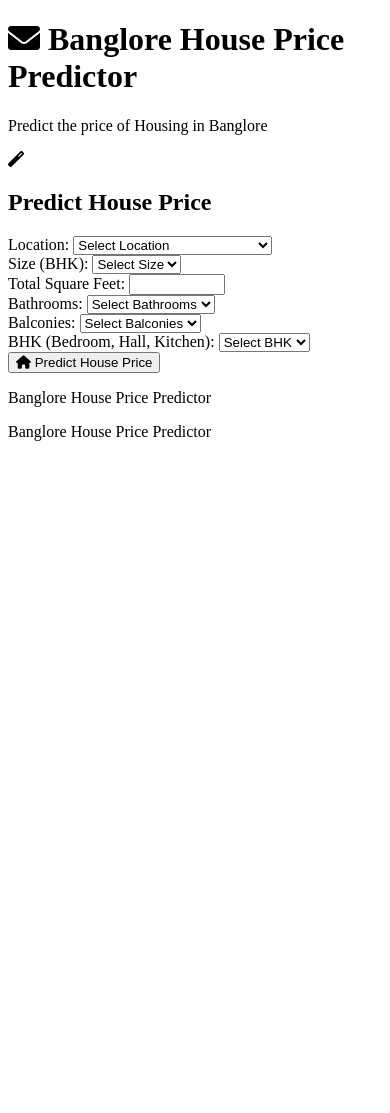
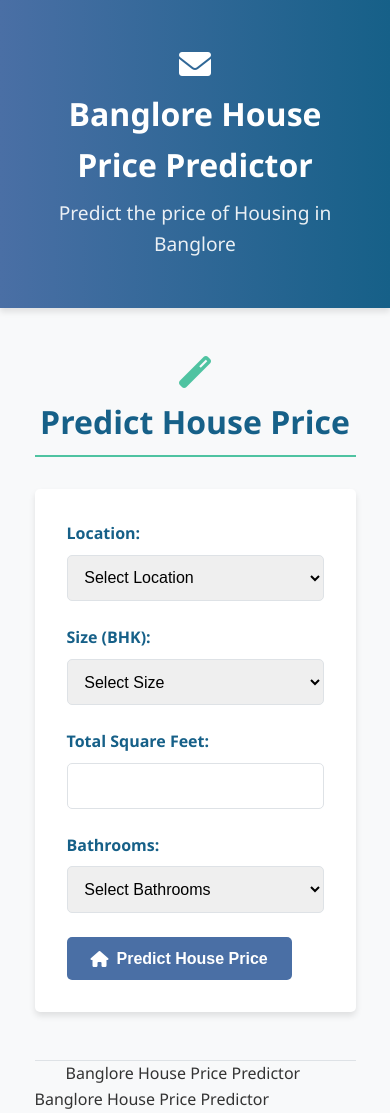
Before and after one commit to anushka3690/Banglore_House_Price_Prediction, a Flask app: page / in a window 390 px wide. Before the commit the page ends 844 px from the top, so only its background shows below. Run offline with Flask 3, Linux system fonts and the light colour scheme.

Commit message:
Webpage Created

```diff
--- /dev/null
+++ b/static/style.css
@@ -0,0 +1,477 @@
+:root {
+    --primary-color: #4a6fa5;
+    --secondary-color: #166088;
+    --accent-color: #4fc3a1;
+    --light-color: #f8f9fa;
+    --dark-color: #343a40;
+    --text-color: #333;
+    --border-color: #dee2e6;
+    --border-radius: 5px;
+    --shadow: 0 4px 6px rgba(0, 0, 0, 0.1);
+    --transition: all 0.3s ease;
+}
+
+* {
+    margin: 0;
+    padding: 0;
+    box-sizing: border-box;
+}
+
+body {
+    font-family: 'Segoe UI', Tahoma, Geneva, Verdana, sans-serif;
+    line-height: 1.6;
+    color: var(--text-color);
+    background-color: var(--light-color);
+}
+
+.container {
+    width: 90%;
+    max-width: 1200px;
+    margin: 0 auto;
+    padding: 0 15px;
+}
+
+/* Header Styles */
+header {
+    background: linear-gradient(to right, var(--primary-color), var(--secondary-color));
+    color: white;
+    padding: 3rem 0;
+    text-align: center;
+    box-shadow: var(--shadow);
+}
+
+header h1 {
+    font-size: 2.5rem;
+    margin-bottom: 0.5rem;
+    display: flex;
+    align-items: center;
+    justify-content: center;
+}
+
+header h1 i {
+    margin-right: 15px;
+}
+
+.tagline {
+    font-size: 1.2rem;
+    opacity: 0.9;
+}
+
+/* Section Styles */
+.section {
+    padding: 3rem 0;
+    border-bottom: 1px solid var(--border-color);
+}
+
+.section:last-child {
+    border-bottom: none;
+}
+
+.section-header {
+    display: flex;
+    align-items: center;
+    margin-bottom: 2rem;
+    padding-bottom: 0.5rem;
+    border-bottom: 2px solid var(--accent-color);
+}
+
+.section-header i {
+    font-size: 2rem;
+    color: var(--accent-color);
+    margin-right: 1rem;
+}
+
+.section-header h2 {
+    font-size: 2rem;
+    color: var(--secondary-color);
+}
+
+/* Form Styles */
+.form-container {
+    background-color: white;
+    padding: 2rem;
+    border-radius: var(--border-radius);
+    box-shadow: var(--shadow);
+}
+
+.form-group {
+    margin-bottom: 1.5rem;
+}
+
+.form-group label {
+    display: block;
+    margin-bottom: 0.5rem;
+    font-weight: bold;
+    color: var(--secondary-color);
+}
+
+.form-group input,
+.form-group select {
+    width: 100%;
+    padding: 0.8rem;
+    border: 1px solid var(--border-color);
+    border-radius: var(--border-radius);
+    font-size: 1rem;
+    transition: var(--transition);
+}
+
+.form-group input:focus,
+.form-group select:focus {
+    border-color: var(--primary-color);
+    box-shadow: 0 0 0 0.2rem rgba(74, 111, 165, 0.25);
+    outline: none;
+}
+
+.btn {
+    display: inline-flex;
+    align-items: center;
+    justify-content: center;
+    padding: 0.8rem 1.5rem;
+    border-radius: var(--border-radius);
+    text-decoration: none;
+    font-weight: bold;
+    cursor: pointer;
+    transition: var(--transition);
+    border: none;
+    font-size: 1rem;
+}
+
+.btn i {
+    margin-right: 0.5rem;
+}
+
+.btn-primary {
+    background-color: var(--primary-color);
+    color: white;
+}
+
+.btn-primary:hover {
+    background-color: var(--secondary-color);
+    transform: translateY(-2px);
+}
+
+/* Responsive */
+@media (max-width: 768px) {
+    header h1 {
+        font-size: 2rem;
+        flex-direction: column;
+    }
+
+    header h1 i {
+        margin-right: 0;
+        margin-bottom: 0.5rem;
+    }
+
+    .section-header {
+        flex-direction: column;
+        text-align: center;
+    }
+
+    .section-header i {
+        margin-right: 0;
+        margin-bottom: 0.5rem;
+    }
+}
+
+@media (max-width: 576px) {
+
+    .form-group input,
+    .form-group select,
+    .btn {
+        font-size: 16px;
+    }
+}
+
+.btn-primary {
+    background-color: var(--primary-color);
+    color: white;
+}
+
+.btn-primary:hover {
+    background-color: var(--secondary-color);
+    transform: translateY(-2px);
+}
+
+/* Feature Importance */
+.feature-importance {
+    margin-top: 2rem;
+}
+
+.importance-bar {
+    margin-bottom: 1rem;
+    background-color: var(--light-color);
+    border-radius: var(--border-radius);
+    overflow: hidden;
+}
+
+.bar {
+    background-color: var(--primary-color);
+    color: white;
+    padding: 0.8rem;
+    display: flex;
+    justify-content: space-between;
+    font-weight: bold;
+}
+
+/* Workflow */
+.workflow-container {
+    display: grid;
+    grid-template-columns: repeat(auto-fit, minmax(250px, 1fr));
+    gap: 1.5rem;
+    margin-top: 2rem;
+}
+
+.workflow-step {
+    background-color: white;
+    border-radius: var(--border-radius);
+    padding: 2rem;
+    box-shadow: var(--shadow);
+    position: relative;
+    transition: var(--transition);
+}
+
+.workflow-step:hover {
+    transform: translateY(-5px);
+}
+
+.step-number {
+    position: absolute;
+    top: -15px;
+    left: -15px;
+    background-color: var(--primary-color);
+    color: white;
+    width: 35px;
+    height: 35px;
+    border-radius: 50%;
+    display: flex;
+    align-items: center;
+    justify-content: center;
+    font-weight: bold;
+    font-size: 1.2rem;
+}
+
+.workflow-step h3 {
+    color: var(--secondary-color);
+    margin-bottom: 1rem;
+    padding-bottom: 0.5rem;
+    border-bottom: 1px solid var(--border-color);
+}
+
+.workflow-step p {
+    margin-bottom: 0.5rem;
+}
+
+.workflow-step ul {
+    margin-left: 1.5rem;
+}
+
+.workflow-step li {
+    margin-bottom: 0.3rem;
+}
+
+/* Results Page */
+.result-container {
+    margin: 2rem 0;
+}
+
+.result {
+    background-color: white;
+    border-radius: var(--border-radius);
+    padding: 2rem;
+    text-align: center;
+    box-shadow: var(--shadow);
+    margin-bottom: 2rem;
+    border-top: 5px solid var(--accent-color);
+}
+
+.high-engagement {
+    border-top-color: var(--success-color);
+}
+
+.medium-engagement {
+    border-top-color: var(--warning-color);
+}
+
+.low-engagement {
+    border-top-color: var(--danger-color);
+}
+
+.result-icon {
+    font-size: 4rem;
+    margin-bottom: 1rem;
+}
+
+.high-engagement .result-icon {
+    color: var(--success-color);
+}
+
+.medium-engagement .result-icon {
+    color: var(--warning-color);
+}
+
+.low-engagement .result-icon {
+    color: var(--danger-color);
+}
+
+.prediction-label {
+    display: inline-block;
+    font-size: 1.5rem;
+    font-weight: bold;
+    padding: 0.5rem 1.5rem;
+    border-radius: var(--border-radius);
+    margin: 1rem 0;
+}
+
+.high-engagement .prediction-label {
+    background-color: rgba(40, 167, 69, 0.1);
+    color: var(--success-color);
+}
+
+.medium-engagement .prediction-label {
+    background-color: rgba(255, 193, 7, 0.1);
+    color: #d39e00;
+}
+
+.low-engagement .prediction-label {
+    background-color: rgba(220, 53, 69, 0.1);
+    color: var(--danger-color);
+}
+
+/* Recommendations */
+.recommendations-container {
+    display: grid;
+    grid-template-columns: repeat(auto-fit, minmax(300px, 1fr));
+    gap: 1.5rem;
+    margin-bottom: 2rem;
+}
+
+.recommendation-card {
+    background-color: white;
+    border-radius: var(--border-radius);
+    padding: 1.5rem;
+    box-shadow: var(--shadow);
+}
+
+.recommendation-card h3 {
+    display: flex;
+    align-items: center;
+    color: var(--secondary-color);
+    margin-bottom: 1rem;
+    padding-bottom: 0.5rem;
+    border-bottom: 1px solid var(--border-color);
+}
+
+.recommendation-card h3 i {
+    margin-right: 0.8rem;
+    color: var(--accent-color);
+}
+
+.recommendation-card ul {
+    margin-left: 1.5rem;
+}
+
+.recommendation-card li {
+    margin-bottom: 0.5rem;
+}
+
+.recommendation-card p {
+    margin-bottom: 1rem;
+}
+
+.action-buttons {
+    display: flex;
+    justify-content: center;
+    margin-top: 2rem;
+}
+
+/* Additional styles for single page approach */
+html {
+    scroll-behavior: smooth;
+}
+
+.sticky-nav {
+    position: sticky;
+    top: 0;
+    z-index: 100;
+}
+
+.prediction-summary {
+    display: flex;
+    align-items: center;
+    justify-content: space-between;
+    background-color: white;
+    padding: 1rem;
+    border-radius: var(--border-radius);
+    margin-top: 1.5rem;
+    box-shadow: var(--shadow);
+}
+
+.prediction-summary.high-engagement {
+    border-left: 5px solid var(--success-color);
+}
+
+.prediction-summary.medium-engagement {
+    border-left: 5px solid var(--warning-color);
+}
+
+.prediction-summary.low-engagement {
+    border-left: 5px solid var(--danger-color);
+}
+
+@media print {
+    .no-print {
+        display: none;
+    }
+
+    .section {
+        break-inside: avoid;
+    }
+}
+
+/* Responsive */
+@media (max-width: 768px) {
+    header h1 {
+        font-size: 2rem;
+        flex-direction: column;
+    }
+
+    header h1 i {
+        margin-right: 0;
+        margin-bottom: 0.5rem;
+    }
+
+    .section-header {
+        flex-direction: column;
+        text-align: center;
+    }
+
+    .section-header i {
+        margin-right: 0;
+        margin-bottom: 0.5rem;
+    }
+
+    .workflow-step {
+        padding: 1.5rem;
+    }
+}
+
+@media (max-width: 576px) {
+    nav ul {
+        flex-direction: column;
+    }
+
+    nav li {
+        width: 100%;
+    }
+
+    nav a {
+        text-align: center;
+    }
+
+    .form-group input,
+    .form-group select,
+    .btn {
+        font-size: 16px;
+        /* Prevents zoom on iOS */
+    }
+}
--- a/templates/index.html
+++ b/templates/index.html
@@ -272,26 +272,26 @@
                     </div>
 
                     <div class="form-group">
-                        <label for="size">Size (BHK):</label>
-                        <select id="size" name="size" required>
+                        <label for="bhk">Size (BHK):</label>
+                        <select id="bhk" name="bhk" required>
                             <option value="">Select Size</option>
-                            <option value="1 BHK">1 BHK</option>
-                            <option value="2 BHK">2 BHK</option>
-                            <option value="3 BHK">3 BHK</option>
-                            <option value="4 BHK">4 BHK</option>
-                            <option value="5 BHK">5 BHK</option>
-                            <option value="6 BHK">6 BHK</option>
-                            <option value="7 BHK">7 BHK</option>
-                            <option value="8 BHK">8 BHK</option>
-                            <option value="9 BHK">9 BHK</option>
-                            <option value="10 BHK">10 BHK</option>
-                            <option value="11 BHK">11 BHK</option>
+                            <option value="1">1 BHK</option>
+                            <option value="2">2 BHK</option>
+                            <option value="3">3 BHK</option>
+                            <option value="4">4 BHK</option>
+                            <option value="5">5 BHK</option>
+                            <option value="6">6 BHK</option>
+                            <option value="7">7 BHK</option>
+                            <option value="8">8 BHK</option>
+                            <option value="9">9 BHK</option>
+                            <option value="10">10 BHK</option>
+                            <option value="11">11 BHK</option>
                         </select>
                     </div>
 
                     <div class="form-group">
                         <label for="total_sqft">Total Square Feet:</label>
-                        <input type="number" id="total_sqft" name="total_sqft" min="300" max="50000" step="0.1" required>
+                        <input type="number" id="total_sqft" name="total_sqft" min="300" max="50000" step="1" required>
                     </div>
 
                     <div class="form-group">
@@ -313,29 +313,7 @@
                         </select>
                     </div>
 
-                    <div class="form-group">
-                        <label for="balcony">Balconies:</label>
-                        <select id="balcony" name="balcony" required>
-                            <option value="">Select Balconies</option>
-                            <option value="0">0</option>
-                            <option value="1">1</option>
-                            <option value="2">2</option>
-                            <option value="3">3</option>
-                            <option value="4">4</option>
-                            <option value="5">5</option>
-                        </select>
-                    </div>
 
-
-                    <div class="form-group">
-                        <label for="bhk">BHK (Bedroom, Hall, Kitchen):</label>
-                        <select id="bhk" name="bhk" required>
-                            <option value="">Select BHK</option>
-                            {% for bhk in bhk_options %}
-                            <option value="{{ bhk }}">{{ bhk }} BHK</option>
-                            {% endfor %}
-                        </select>
-                    </div>
 
                     <button type="submit" class="btn btn-primary">
                         <i class="fas fa-home"></i> Predict House Price
```
